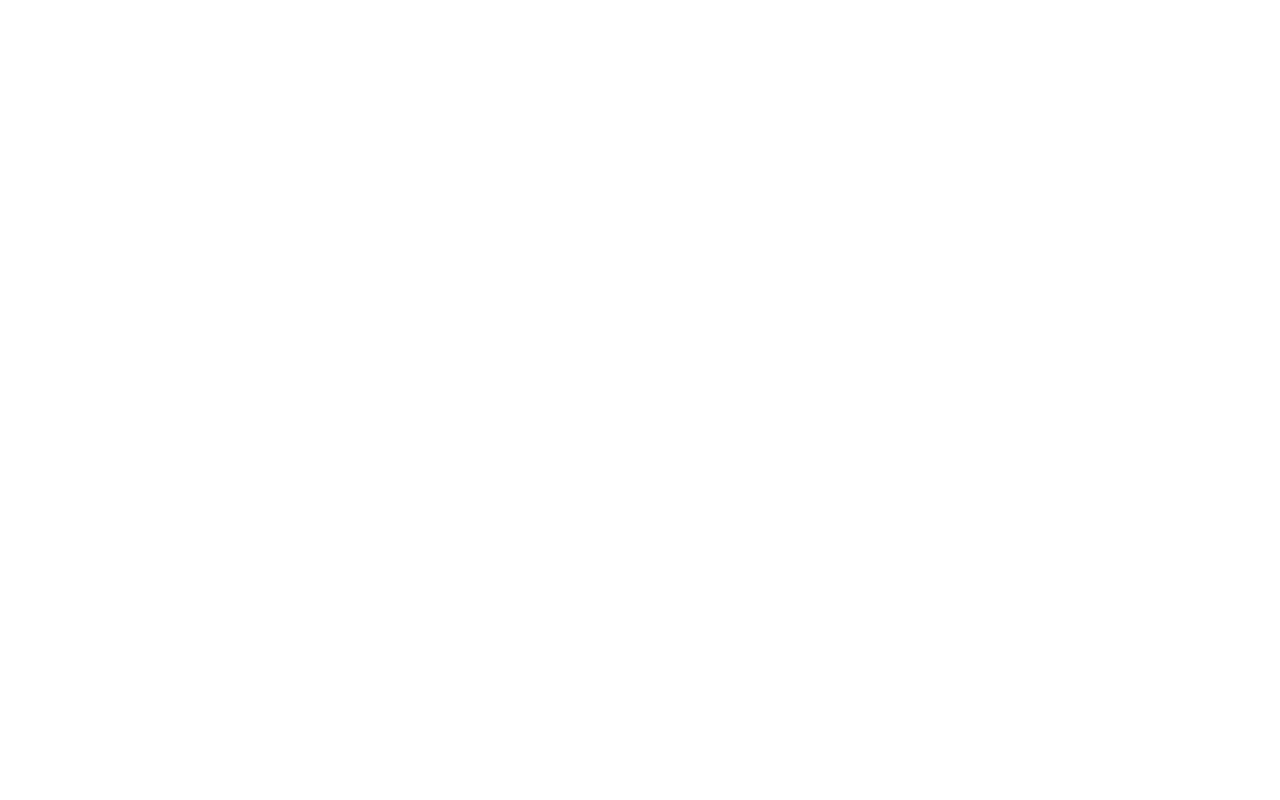
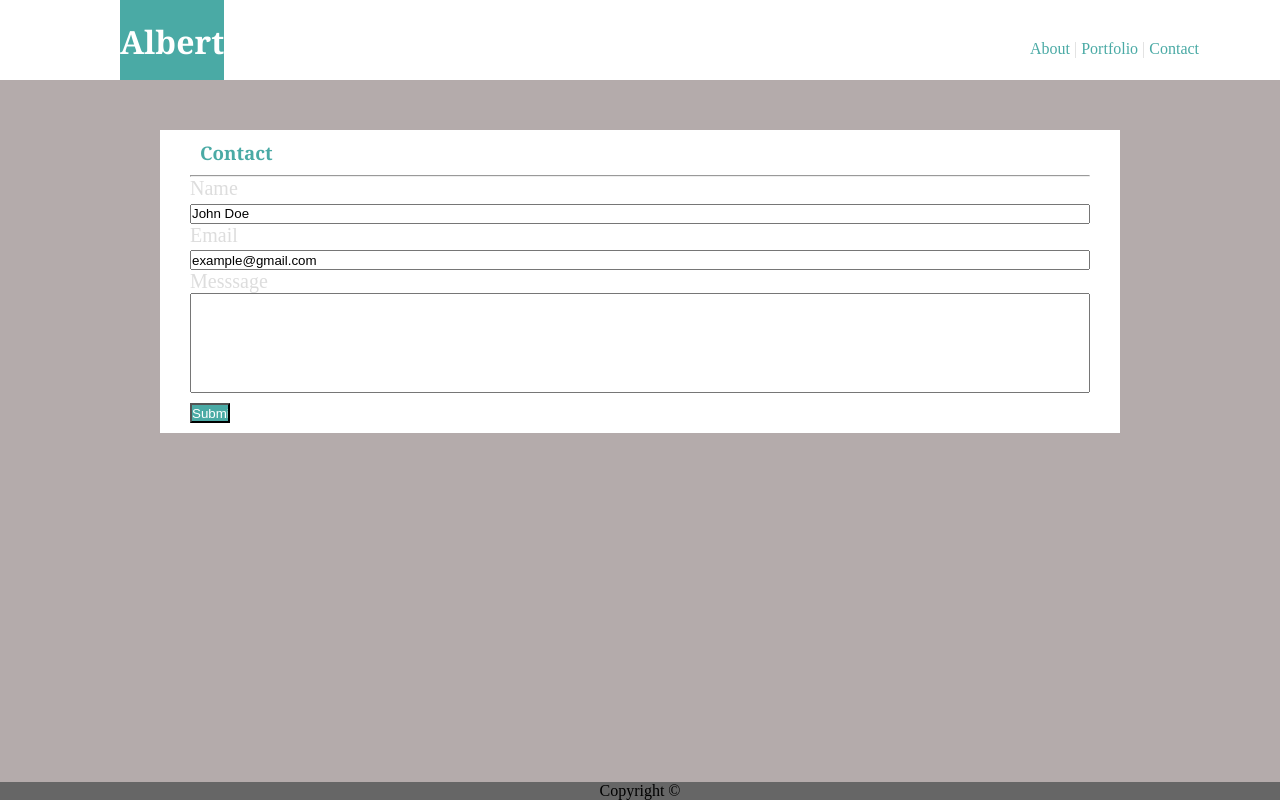
Before and after one commit to MikTrebla/Basic-Portfolio, a plain HTML site: page contact.html in a window 1280 px wide. Drawn offline with Linux system fonts and the light colour scheme.

Commit message:
fixed index. added contact page

```diff
--- a/contact.html
+++ b/contact.html
@@ -0,0 +1,66 @@
+<!DOCTYPE html>
+<html lang="en">
+<head>
+    <meta charset="UTF-8">
+    <meta name="viewport" content="width=device-width, initial-scale=1.0">
+    <meta http-equiv="X-UA-Compatible" content="ie=edge">
+    <title>My Contacts</title>
+    <link rel ='stylesheet' type = 'text/css' href = 'style.css'
+</head>
+<body>
+
+<div id = 'wrapper'>
+
+        <div class = 'mainHeader'>
+
+            <h1>Albert</h1>
+            <div id = 'navigation'>
+
+                 <ul>
+
+                    <li><a href = 'index.html'> About </a></li>
+                    <li><a href = 'portfolio.html'> Portfolio </a></li>
+                    <li><a href = 'contact.html'> Contact </a></li>
+
+                </ul>
+
+          </div>
+
+        </div>
+
+
+
+        <div id = 'maincontent'>
+           <div id = 'innercontent'>
+            <h3 id = 'h3-contact'> Contact </h3>
+            <hr/>
+
+            <div id ='name'>Name
+              <br/>
+            <input id = 'name-box' type = 'text' value = 'John Doe' >
+            </div>
+
+            <div id = 'email'>Email
+                <br/>
+                <input id ='email-box' type ='text' value = 'example@gmail.com'>
+            </div>
+
+            <div id = 'message'> Messsage
+                <br/>
+                <input id = 'message-box' type ='text'>
+            </div>
+
+            <input id = 'submit-button'type ='Submit' value ='Submit'>
+
+
+           </div>
+        </div>
+
+
+        <footer>Copyright &copy; </footer>
+
+
+    </div>
+
+</body>
+</html>
--- a/style.css
+++ b/style.css
@@ -1,3 +1,9 @@
+* {
+    box-sizing : border-box;
+    margin:0;
+    padding : 0;
+}
+
 body {
     background-color: rgb(180, 171, 171);
     width : 100%;
@@ -6,17 +12,11 @@ body {
     padding : 0;
 }
 
-
-
 .mainHeader {
     width : 100%;
     height : 80px;
     background-color : #ffffff;
-    overflow: auto;
-    float : left;
-    /* margin-left : auto;
-    margin-right : auto; */
-    /* position : absolute; */
+    margin : 0 auto;
 
 }
 
@@ -27,8 +27,8 @@ h1 {
     border-color : #cccccc;
     float : left;
     font-family : Georgia, 'Times New Roman', Times, serif;
-    padding : 20px 0px;
-    margin : 0px 120px;
+    margin-left: 120px;
+    padding-top : 20px;
     height :100%;
 
 }
@@ -38,8 +38,7 @@ a {
 
 }
 #navigation {
-    padding : 25px;
-    margin : 20px 120px;
+    padding-top : 40px;
     color : #dddddd;
 }
 ul {
@@ -51,7 +50,6 @@ ul {
 }
 
 li  {
-    padding : 8px 8px;
     list-style-type: none;
     display : inline;
 
@@ -67,20 +65,20 @@ a:hover:not(.active) {
 }
 
 
-#content {
+#maincontent {
     height : auto;
     width : 960px;
     color : #dddddd;
     background-color : #ffffff;
     border-color : #dddddd;
-    /* margin : auto; */
-    position : absolute;
-    top : 20%;
-    left : 25%;
-
-
+    margin : 0 auto;
+    margin-top : 50px;
+    padding-bottom : 10px;
 }
 
+#innercontent {
+    padding : 0 30px;
+}
 
 h3 {
     text-align: left;
@@ -90,6 +88,7 @@ h3 {
     font-family : Georgia, 'Times New Roman', Times, serif;
 
 }
+
 
 img {
     float : left;
@@ -101,7 +100,7 @@ p {
     color : #777777;
     line-height : 50px;
     font-family : Arial, Helvetica, sans-serif;
-    padding : 0px 0px 0px 10px;
+    padding-left : 10px;
 }
 
 
@@ -118,3 +117,40 @@ footer {
     margin-left :0 auto;
     margin-right :0 auto;
 }
+
+
+#name {
+    font-size :20px;
+}
+#name-box {
+    width : 100%;
+    height : 20px;
+}
+
+#email {
+    font-size : 20px;
+}
+
+#email-box {
+    width : 100%;
+    height : 20px;
+}
+
+
+#message {
+    font-size : 20px;
+}
+
+#message-box {
+    width : 100%;
+    height : 100px;
+}
+
+#submit-button {
+    background-color : #4aaaa5;
+    text-decoration-style: none;
+    color: white;
+    height : 20px;
+    width : 40px;
+    margin-top : 10px;
+}
```
Also changed, not shown: index.html (+1 -1 lines).
